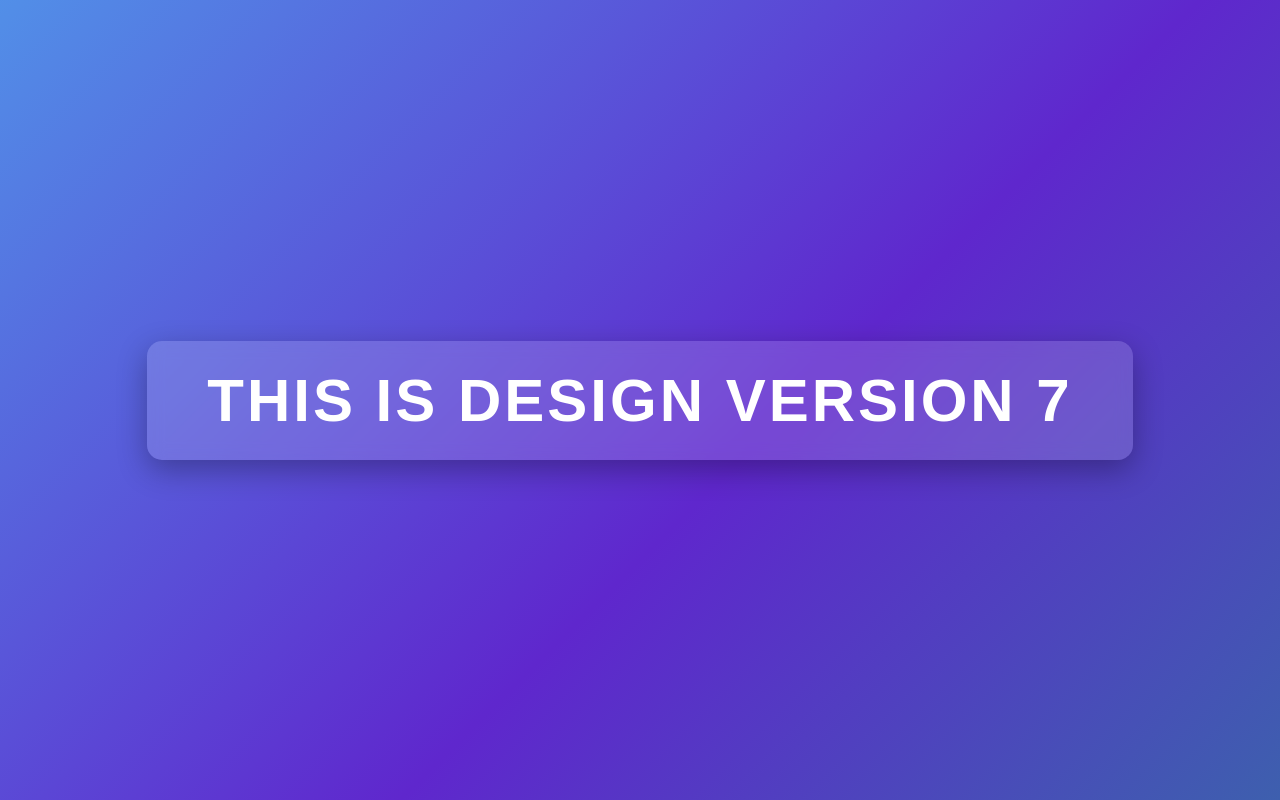
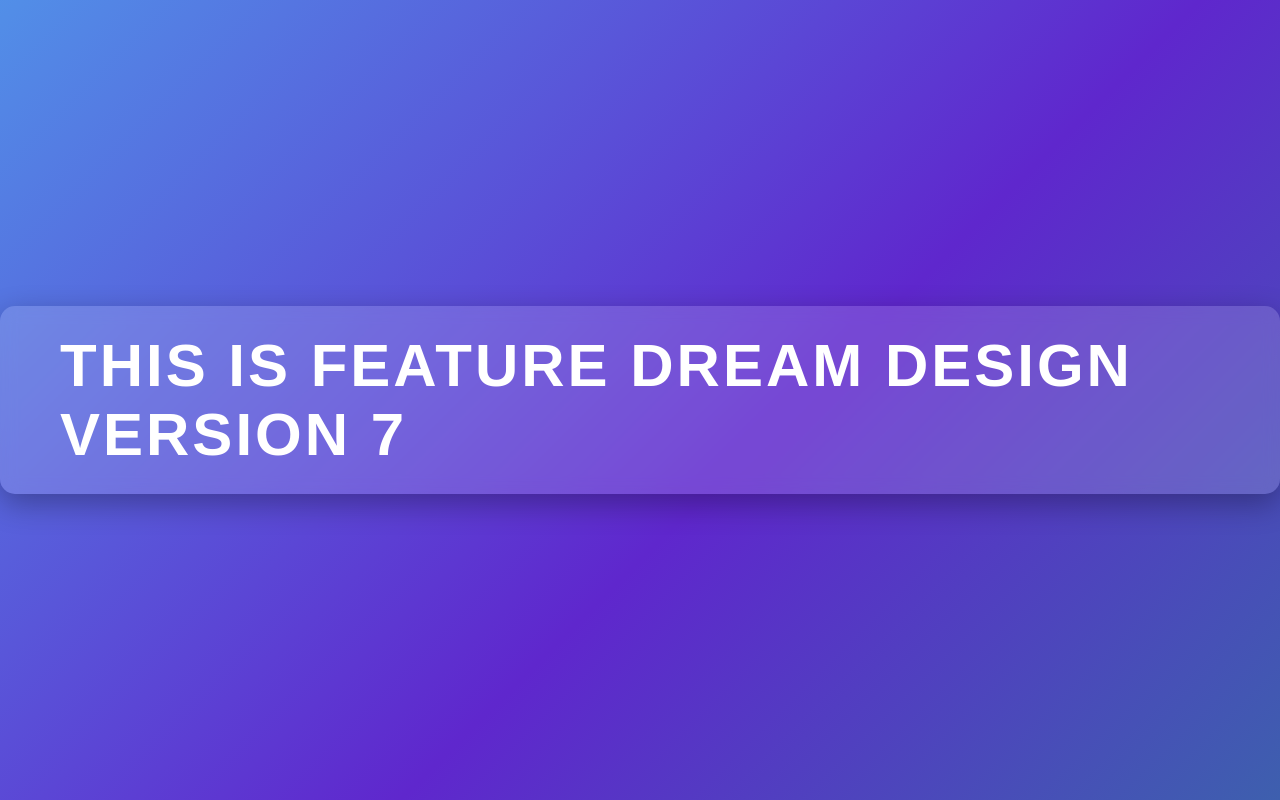
Before and after one commit to Nik24lohar/git_learning, a plain HTML site: page index.html in a window 1280 px wide. Drawn offline with Linux system fonts and the light colour scheme.

Commit message:
changed h1

```diff
--- a/index.html
+++ b/index.html
@@ -8,6 +8,6 @@
 
 </head>
 <body>
-    <h1>This is design version 7</h1>
+    <h1>This is Feature dream design version 7</h1>
 </body>
 </html>
```
